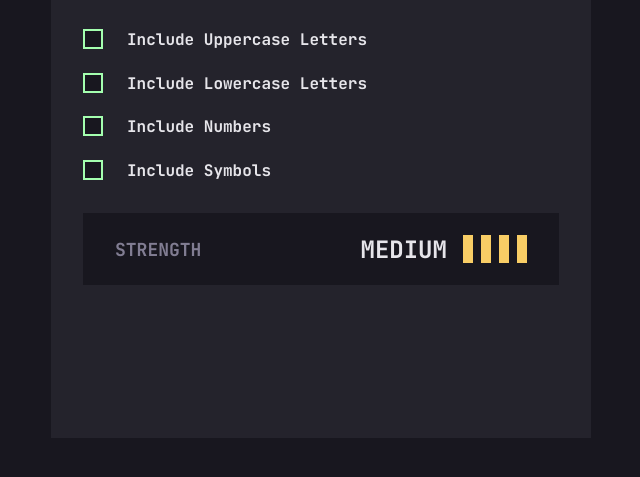
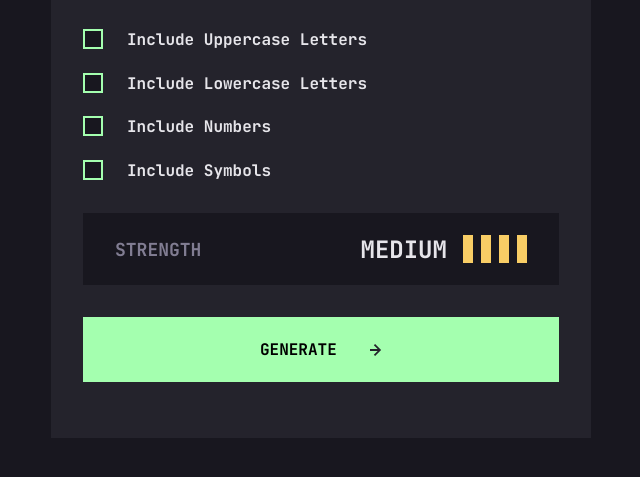
Before and after one commit to omarkarake/password-generator, a plain HTML site: page index.html in a window 1280 px wide. Shown: the part 201-678 px from the top of the page, without its empty margins (319-959 px from the left). Drawn offline with Linux system fonts and the light colour scheme.

Commit message:
done implementing the generate button

```diff
--- a/index.html
+++ b/index.html
@@ -94,6 +94,12 @@
                 </div>
               </div>
             </div>
+            <div class="generate-btn">
+              <div class="generate">
+                <p>GENERATE</p>
+                <img src="./assets/images/icon-arrow-right.svg" />
+              </div>
+            </div>
           </div>
         </div>
       </div>
--- a/style.css
+++ b/style.css
@@ -251,3 +251,25 @@ body {
 .medium-text {
   color: var(--color-almost-white);
 }
+
+.generate-btn {
+  background-color: var(--color-neon-green);
+  margin-top: 2rem;
+  height: 4.0625rem;
+  display: flex;
+  justify-content: center;
+  align-items: center;
+  cursor: pointer;
+}
+
+.generate {
+  display: flex;
+  justify-content: space-between;
+  align-items: center;
+  width: 7.6319rem;
+}
+
+.generate img {
+  width: 0.75rem;
+  height: 0.75rem;
+}
```
